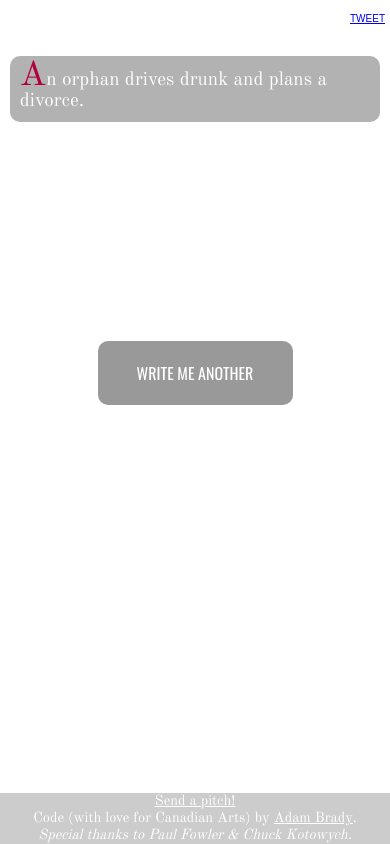
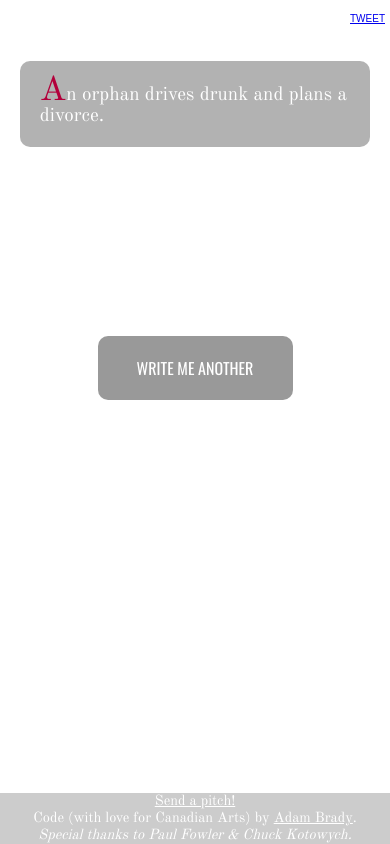
Before and after one commit to soundslikework/canlitgenerator, a plain HTML site: page index.html in a window 390 px wide. Drawn offline with nearby package versions, Linux system fonts and the light colour scheme; no server answers.

Commit message:
further mobile fixes

```diff
--- a/styles/main.scss
+++ b/styles/main.scss
@@ -19,7 +19,7 @@ h1 {
 		text-align: left;
 	}
 	@media(max-width: 500px) {
-		font-size: 1.2rem;
+		font-size: 1rem;
 	}
 }
 p {
@@ -108,6 +108,7 @@ header {
 	@media (max-width: 700px) {
 		overflow-y: scroll;
 		width: 95%;
+		padding: 10px;
 		// height: 25%;
 	}
 &::webkit-scrollbar-button {
@@ -129,6 +130,7 @@ header {
 		}
 		@media (max-width: 500px) {
 		font-size: 1.2rem;
+		padding: 20px;
 		}
 	}
 }
```
Also changed, not shown: styles/main.css.
